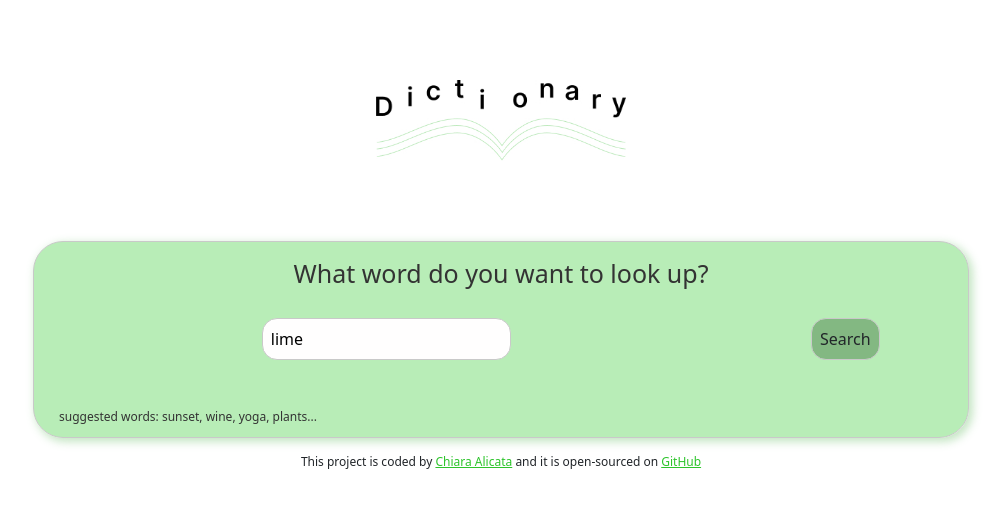
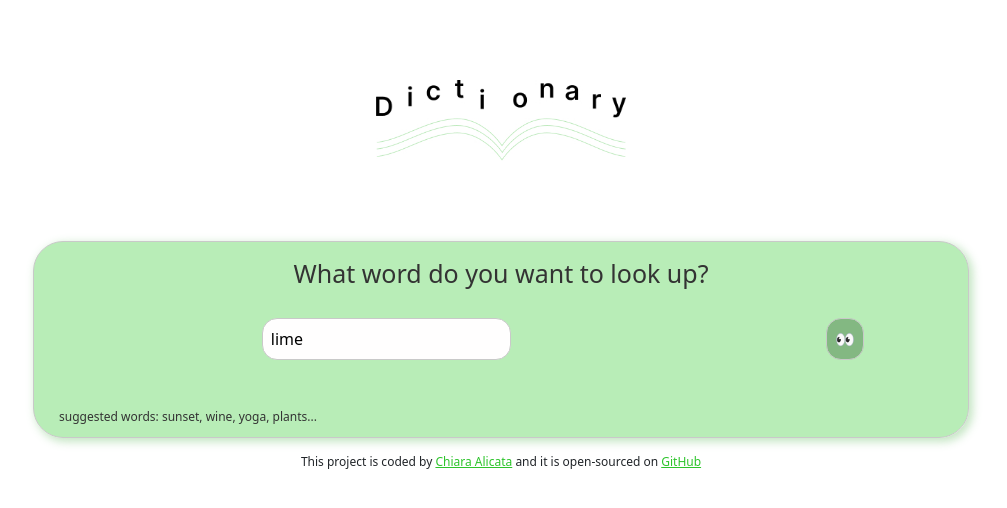
Before and after one commit to chiaraalicata/dictionary-react-project, a React (Create React App) app: page / in a window 1280 px wide. Shown: the top 508 px of the page, without its empty margins (139-1146 px from the left). Built offline with nearby package versions, Linux system fonts and the light colour scheme; no server answers.

Commit message:
updated emoji

```diff
--- a/src/Dictionary.js
+++ b/src/Dictionary.js
@@ -56,11 +56,7 @@ export default function Dictionary(props) {
                 />
               </div>
               <div className="col-3">
-                <input
-                  type="submit"
-                  value="Search"
-                  className="btn search-engine"
-                />
+                <input type="submit" value="👀" className="btn search-engine" />
               </div>
             </div>
           </form>
```
